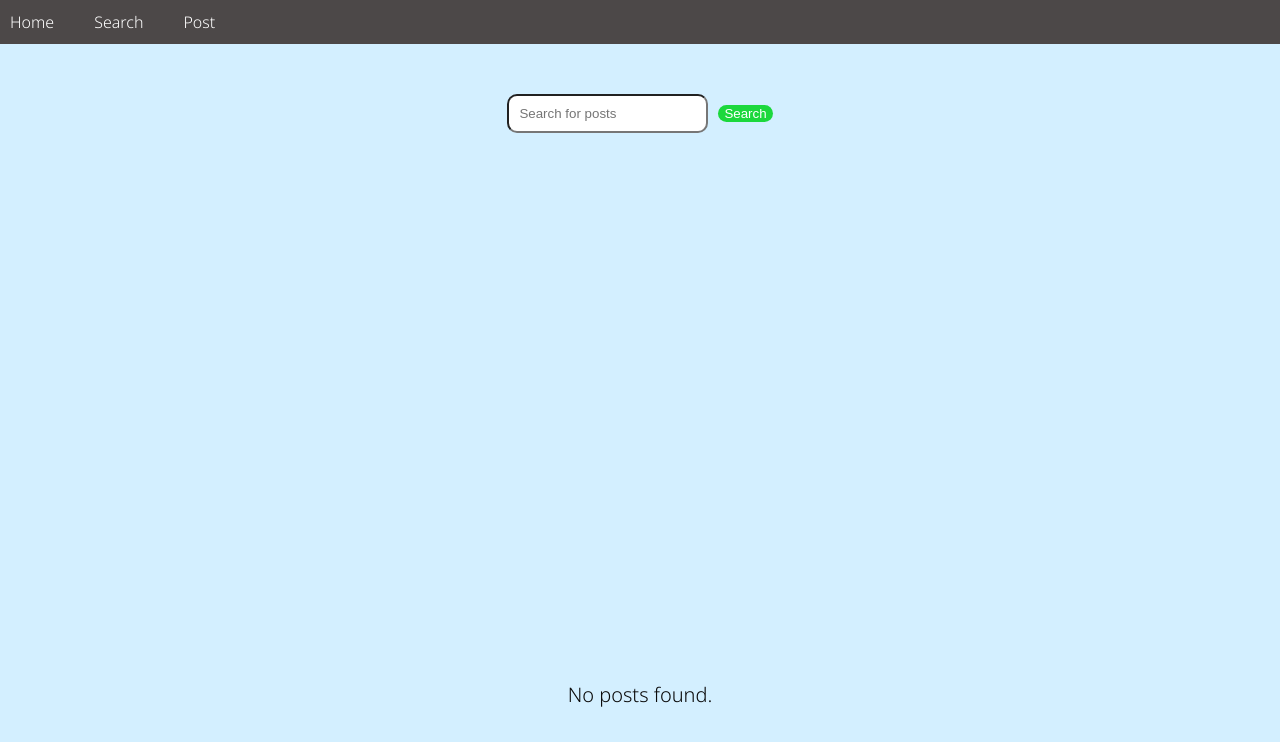
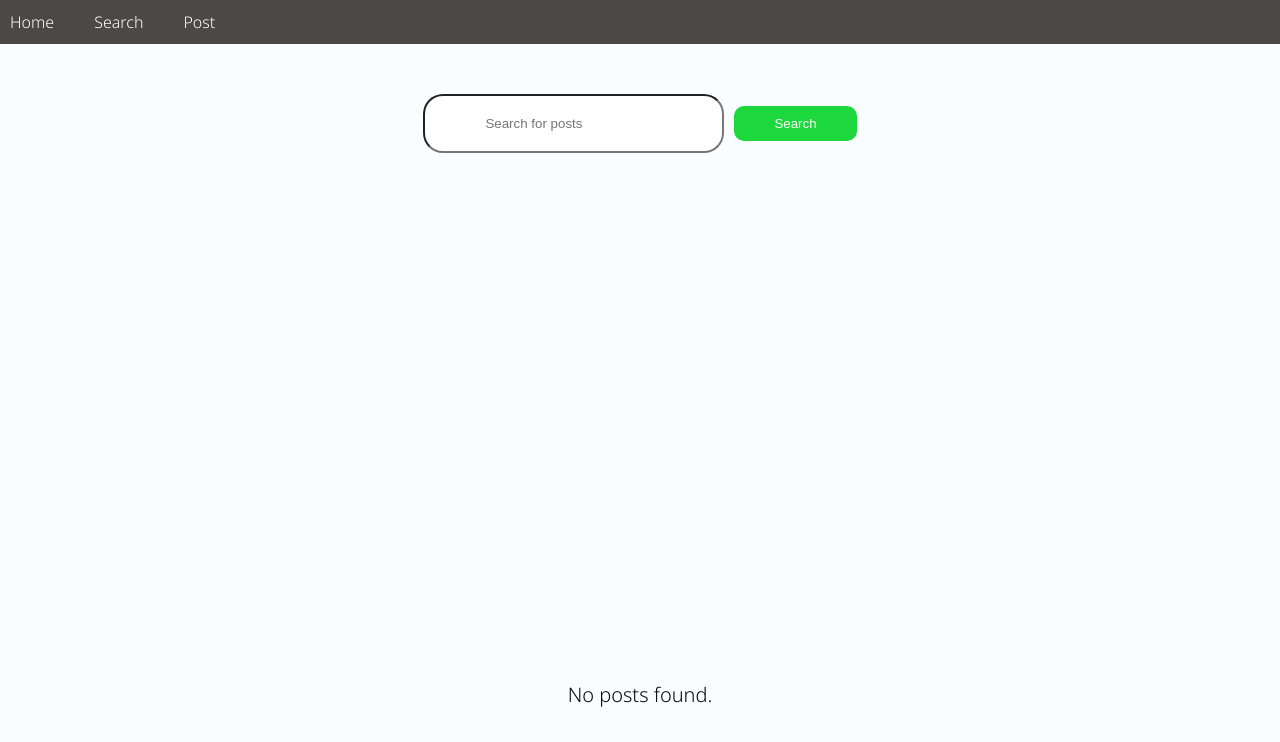
Before and after one commit to maro14/goblog, a React (Vite) app in the folder client/: page /search in a window 1280 px wide. Shown: the top 742 px of the page. Built offline with nearby package versions, Linux system fonts and the light colour scheme.

Commit message:
dep server update

```diff
--- a/client/src/index.css
+++ b/client/src/index.css
@@ -8,7 +8,7 @@
     line-height: 1.5;
     font-weight: 400;
     color: rgba(255, 255, 255, 0.87);
-    background-color: #d3efff;
+    background-color: #f9fdff;
 }
 
 body {
@@ -134,9 +134,9 @@ body {
 }
 
 .search input[type="search"] {
-    padding: 10px;
+    padding: 20px 60px;
     margin-right: 10px;
-    border-radius: 10px;
+    border-radius: 20px;
     box-sizing: border-box;
     transition: all 0.3s ease;
     outline: none;
@@ -150,7 +150,7 @@ body {
     cursor: pointer;
     border-radius: 10px;
     transition: background-color 0.3s ease;
-    /* Added transition property */
+    padding: 10px 40px;
 }
 
 .search input[type="submit"]:hover {
```
Also changed, not shown: 2 other files (tests, documents, lock files or other folders).
